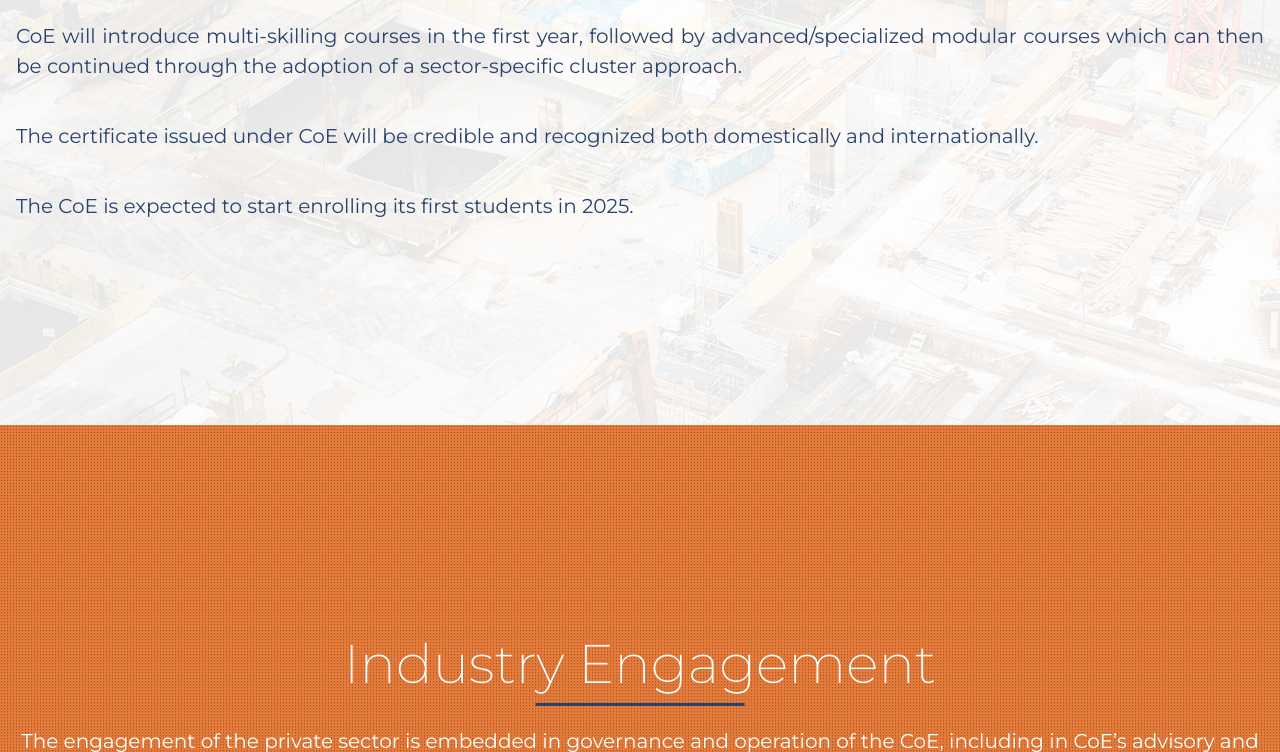
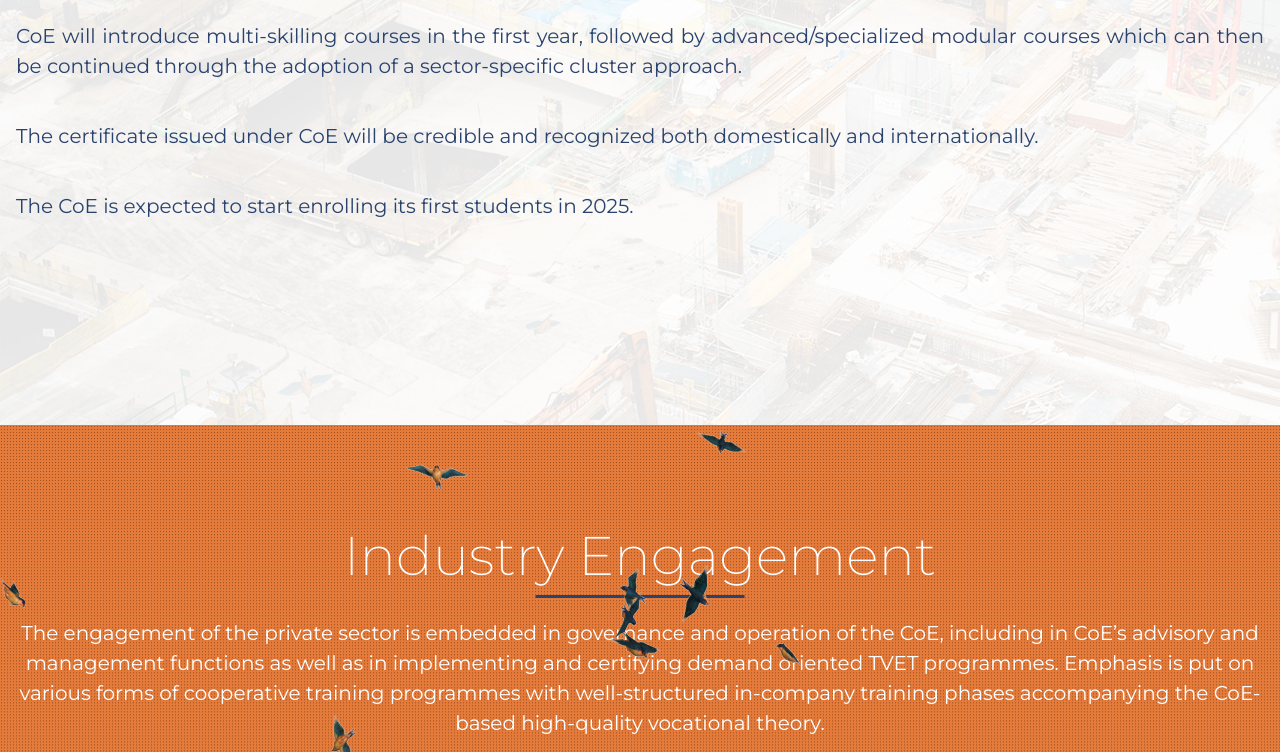
Before and after one commit to khimsh/coe-front, a plain HTML site: page index.html in a window 1280 px wide. Shown: the part 3289-4041 px from the top of the page. Drawn offline with Linux system fonts and the light colour scheme.

Commit message:
added animations

```diff
--- a/assets/js/script.js
+++ b/assets/js/script.js
@@ -95,4 +95,131 @@
     }
 
     observerHero.observe(document.querySelector('.decor-hero__birds'))
+
+    const observerBirds2 = new IntersectionObserver(cb, {
+        root: null,
+        threshold: 1,
+    })
+
+    function cb(payload) {
+        let initialOffset = 1
+        let initialScale = 1
+        const elem = payload[0]
+
+        if (elem.isIntersecting) {
+            const starterScrollY = window.scrollY
+            document.addEventListener('scroll', () => {
+                let wo = window.scrollY - starterScrollY
+                let newScale = wo * 0.0002 + initialScale < 1 ? 1 : wo * 0.0002 + initialScale
+                let newOffset = wo * 0.0001 + initialOffset
+                elem.target.style.transform = `translateY(${newOffset}px) scale(${newScale})`
+            })
+        }
+    }
+
+    observerBirds2.observe(document.querySelector('.birds'))
+
+    // Mission Section
+    const handshake = document.querySelector('.mission-decor__handshake')
+
+    const observerMission = new IntersectionObserver(cb2, {
+        root: null,
+        threshold: 1,
+    })
+
+    function cb2(payload) {
+        let initialOffset = 1
+        let initialScale = 1
+        const elem = payload[0]
+
+        if (elem.isIntersecting) {
+            const starterScrollY = window.scrollY
+            document.addEventListener('scroll', () => {
+                let wo = window.scrollY - starterScrollY
+                let newScale = wo * 0.0002 + initialScale < 1 ? 1 : wo * 0.0002 + initialScale
+                let newOffset = wo * 0.005 + initialOffset
+                elem.target.style.transform = `translateY(${newOffset}%) scale(${newScale})`
+            })
+        }
+    }
+
+    observerMission.observe(handshake)
+
+    // Clouds Section
+    const cloud1 = document.querySelector('.cloud-1')
+
+    const observerCloud1 = new IntersectionObserver(cb3, {
+        root: null,
+        threshold: 1,
+    })
+
+    function cb3(payload) {
+        let initialOffset = 1
+        let initialScale = 1
+        const elem = payload[0]
+
+        if (elem.isIntersecting) {
+            const starterScrollY = window.scrollY
+            document.addEventListener('scroll', () => {
+                let wo = window.scrollY - starterScrollY
+                let newScale = wo * 0.0002 + initialScale < 1 ? 1 : wo * 0.0002 + initialScale
+                let newOffset = wo * 0.015 + initialOffset
+                elem.target.style.transform = `translateY(${newOffset}%) scale(${newScale})`
+            })
+        }
+    }
+
+    observerCloud1.observe(cloud1)
+
+    // Clouds Section
+    const cloud2 = document.querySelector('.cloud-2')
+
+    const observerCloud2 = new IntersectionObserver(cb4, {
+        root: null,
+        threshold: 1,
+    })
+
+    function cb4(payload) {
+        let initialOffset = 1
+        let initialScale = 1
+        const elem = payload[0]
+
+        if (elem.isIntersecting) {
+            const starterScrollY = window.scrollY
+            document.addEventListener('scroll', () => {
+                let wo = window.scrollY - starterScrollY
+                let newScale = wo * 0.0003 + initialScale < 1 ? 1 : wo * 0.0003 + initialScale
+                let newOffset = wo * 0.01 + initialOffset
+                elem.target.style.transform = `translateY(${newOffset}%) scale(${newScale})`
+            })
+        }
+    }
+
+    observerCloud2.observe(cloud2)
+
+    // Clouds Section
+    const windmill = document.querySelector('.windmill')
+
+    const observerWindmill = new IntersectionObserver(cb5, {
+        root: null,
+        threshold: 1,
+    })
+
+    function cb5(payload) {
+        let initialOffset = 1
+        let initialScale = 1
+        const elem = payload[0]
+
+        if (elem.isIntersecting) {
+            const starterScrollY = window.scrollY
+            document.addEventListener('scroll', () => {
+                let wo = window.scrollY - starterScrollY
+                let newScale = wo * 0.0001 + initialScale < 1 ? 1 : wo * 0.0001 + initialScale
+                let newOffset = wo * 0.0001 + initialOffset
+                elem.target.style.transform = `translateY(${newOffset}%) scale(${newScale})`
+            })
+        }
+    }
+
+    observerWindmill.observe(windmill)
 })()
--- a/assets/scss/_decors.scss
+++ b/assets/scss/_decors.scss
@@ -122,3 +122,23 @@
         // display: none;
     }
 }
+
+.birds {
+    position: absolute;
+    left: 0;
+    bottom: -100px;
+
+    @media (min-width: 1920px) {
+        left: 20%;
+    }
+
+    img {
+        width: 100%;
+        height: 100%;
+
+        @media (min-width: 1920px) {
+            width: 572px;
+            height: 401px;
+        }
+    }
+}
--- a/assets/scss/_global.scss
+++ b/assets/scss/_global.scss
@@ -171,7 +171,11 @@ a {
     }
 
     &--engagement {
-        padding-block: 208px 225px;
+        padding-block: 100px;
+
+        @media (min-width: 1366px) {
+            padding-block: 208px 225px;
+        }
     }
 
     &--news {
@@ -309,6 +313,8 @@ a {
     display: flex;
     flex-direction: column;
     justify-content: center;
+    position: relative;
+    z-index: 100;
 
     @media (min-width: 1366px) {
         width: 50%;
@@ -366,6 +372,8 @@ a {
 }
 
 .partners {
+    position: relative;
+    z-index: 1000;
     background-color: rgba(255, 255, 255, 0.9);
     padding: 100px 70px 100px 1rem;
 
--- a/index.html
+++ b/index.html
@@ -246,7 +246,11 @@
                 </div>
             </section>
 
-            <section id="engagement" class="section section--engagement" style="background-image: url(assets/img/industry-bg.png)">
+            <section
+                id="engagement"
+                class="section section--engagement"
+                style="background-image: url(assets/img/industry-bg.png); position: relative"
+            >
                 <div class="container">
                     <header class="section__header">
                         <h2 class="section__title section__title--center section__title--line-center section__title--line-blue">
@@ -262,6 +266,10 @@
                             phases accompanying the CoE-based high-quality vocational theory.
                         </p>
                     </div>
+                </div>
+
+                <div class="birds">
+                    <img src="assets/img/birds.png" alt="" />
                 </div>
             </section>
 
```
Also changed, not shown: assets/css/main.css, 1 other file.
